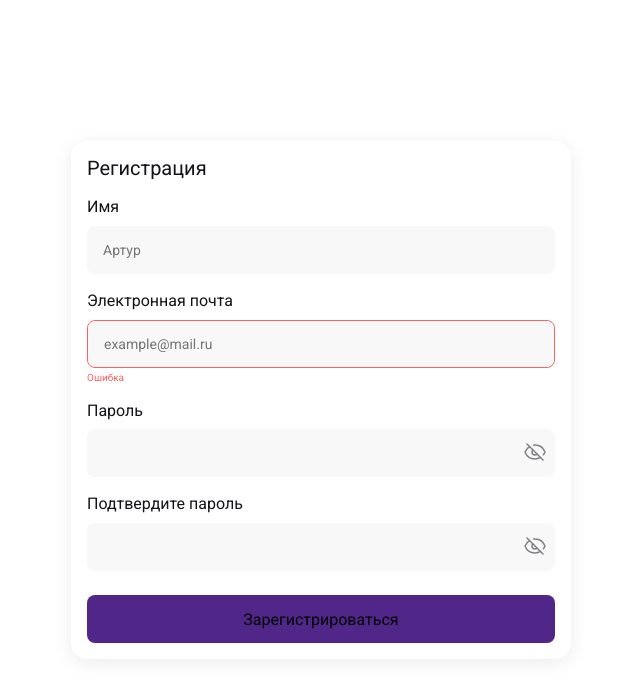
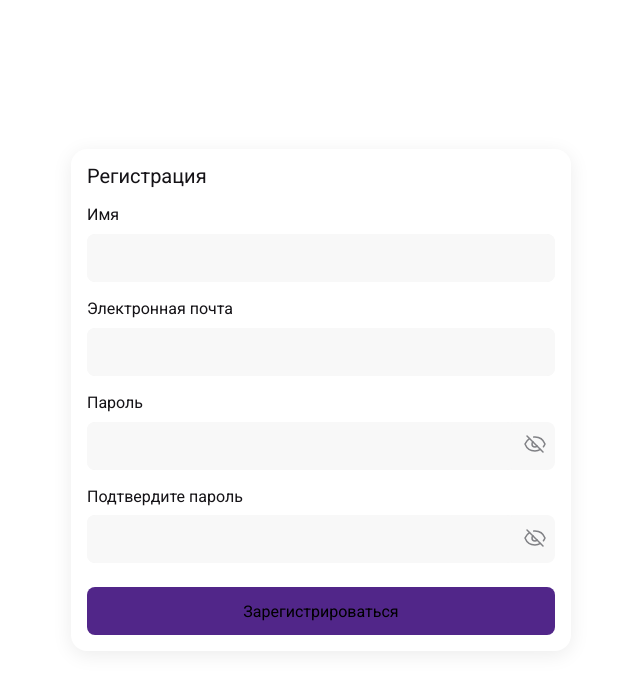
Before and after one commit to cheived/antipoff-test, a React (Vite) app: page / in a window 1280 px wide. Shown: the top 682 px of the page, without its empty margins (319-959 px from the left). Built offline with nearby package versions, Linux system fonts and the light colour scheme.

Commit message:
new: react-hook-form and validation for registration form

```diff
--- a/package.json
+++ b/package.json
@@ -13,6 +13,7 @@
     "clsx": "^2.1.1",
     "react": "^18.3.1",
     "react-dom": "^18.3.1",
+    "react-hook-form": "^7.52.1",
     "sass": "^1.77.7"
   },
   "devDependencies": {
--- a/src/modules/RegistrationForm/RegistrationForm.tsx
+++ b/src/modules/RegistrationForm/RegistrationForm.tsx
@@ -4,33 +4,73 @@ import { Card } from "../../components/Card"
 import clsx from "clsx"
 import { Button } from "../../ui/Button"
 import { Input } from "../../ui/Input"
+import { Controller, SubmitHandler, useForm } from "react-hook-form"
 
 interface IRegistrationForm {
     cn?: string
 }
 
 const RegistrationForm: FC<IRegistrationForm> = ({ cn }) => {
+
+    interface IFormInput {
+        name: string,
+        email: string,
+        password: string,
+        confirmPassword: string
+    }
+
+    const { control, handleSubmit, watch, formState: { errors } } = useForm({
+        defaultValues: {
+            name: '',
+            email: '',
+            password: '',
+            confirmPassword: ''
+        }, mode: "onSubmit"
+    });
+
+    const onSubmit: SubmitHandler<IFormInput> = data => console.log(data);
+
     return (
         <Card cn={clsx("form", cn)} title="Регистрация">
-            <form className={clsx("form__main-content")}>
+            <form className={clsx("form__main-content")} onSubmit={handleSubmit(onSubmit)}>
                 <div className="form__item">
                     <p className="form__item-title">Имя</p>
-                    <Input placeholder="Артур" />
+                    <Controller
+                        name="name"
+                        control={control}
+                        rules={{ required: true }}
+                        render={({ field }) => <Input {...field} error={errors.name && true} />}
+                    />
                 </div>
                 <div className="form__item">
                     <p className="form__item-title">Электронная почта</p>
-                    <Input placeholder="example@mail.ru" error />
+                    <Controller
+                        name="email"
+                        control={control}
+                        rules={{ required: true, pattern: /^[a-zA-Z0-9._%+-]+@[a-zA-Z0-9.-]+\.[a-zA-Z]{2,}$/ }}
+                        render={({ field }) => <Input {...field} error={errors.email && true} />}
+                    />
                 </div>
                 <div className="form__item" >
                     <p className="form__item-title">Пароль</p>
-                    <Input type="password" />
-                </div >
+                    <Controller
+                        name="password"
+                        control={control}
+                        rules={{ required: true }}
+                        render={({ field }) => <Input type="password" {...field} error={errors.password && true} />}
+                    />
+                </div>
                 <div className="form__item">
                     <p className="form__item-title">Подтвердите пароль</p>
-                    <Input type="password" />
+                    <Controller
+                        name="confirmPassword"
+                        control={control}
+                        rules={{ required: true, validate: (value) => watch("password") === value }}
+                        render={({ field }) => <Input type="password" {...field} error={errors.confirmPassword && true} />}
+                    />
                 </div>
             </form>
-            <Button cn={clsx("form__button")} >Зарегистрироваться</Button>
+            <Button cn={clsx("form__button")} onClick={handleSubmit(onSubmit)} >Зарегистрироваться</Button>
         </Card>
     )
 }
```
Also changed, not shown: 1 other file (tests, documents, lock files or other folders).
